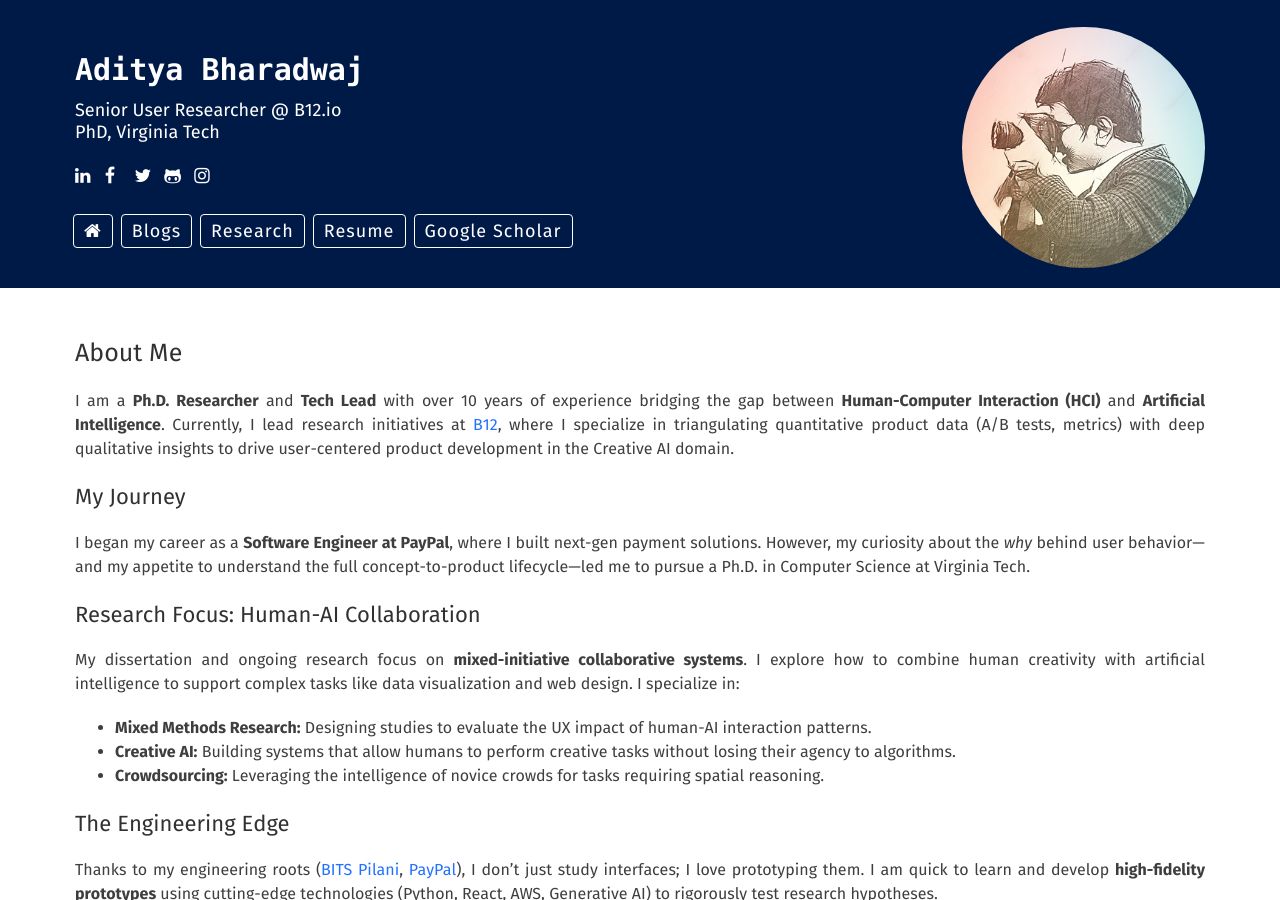
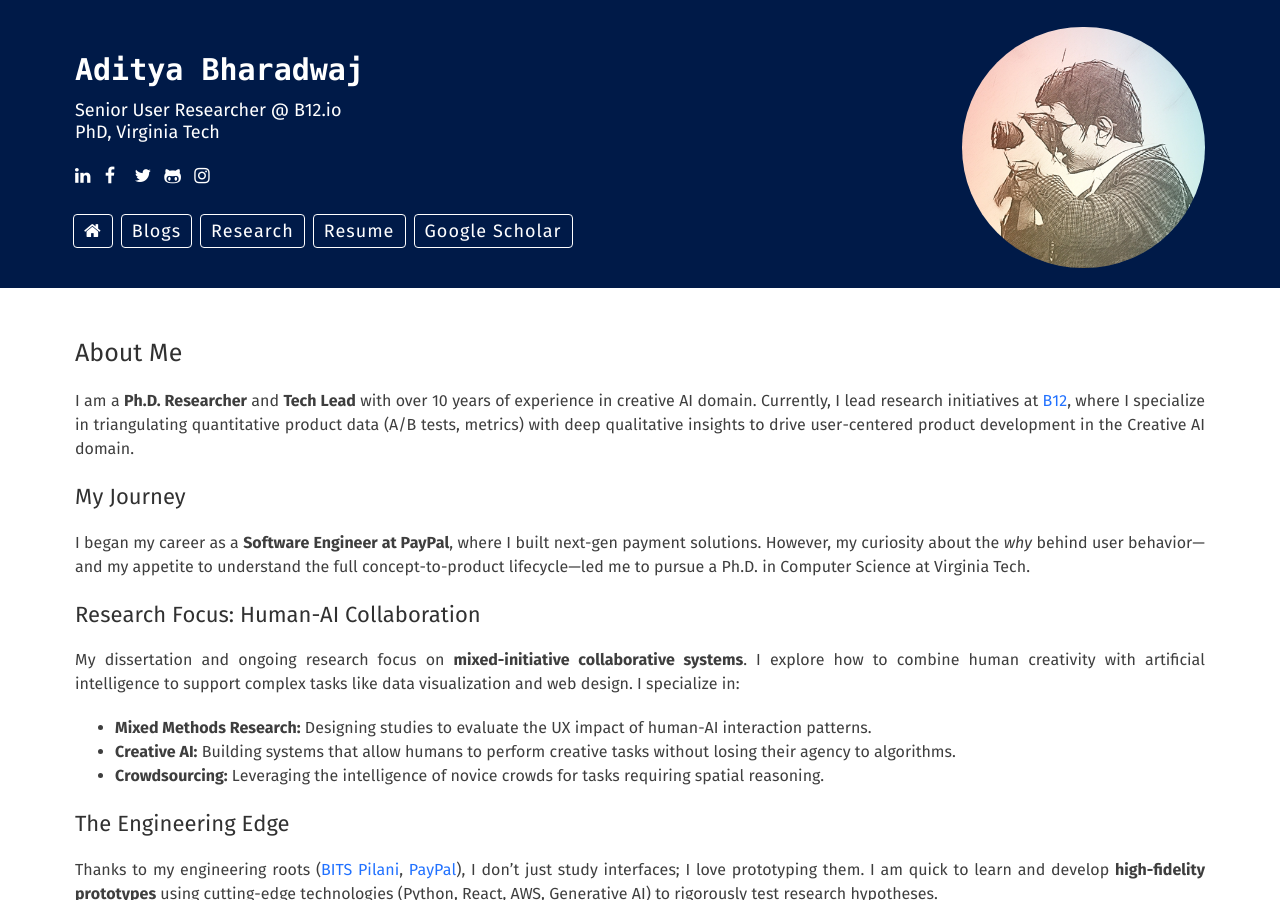
Before and after one commit to adbharadwaj/adbharadwaj.github.io, a Jekyll site: the page built from index.html, in a window 1280 px wide and 900 px high. Built offline with Jekyll 4.4.1, drawn with Linux system fonts in a browser that asks for light colours.

Commit message:
Revise About Me section for conciseness
Updated the description of professional experience for clarity.

```diff
--- a/index.html
+++ b/index.html
@@ -27,7 +27,7 @@ keywords: about page, about me
 <h3>About Me</h3>
 
 <p>
-  I am a <strong>Ph.D. Researcher</strong> and <strong>Tech Lead</strong> with over 10 years of experience bridging the gap between <strong>Human-Computer Interaction (HCI)</strong> and <strong>Artificial Intelligence</strong>. Currently, I lead research initiatives at <a href="https://b12.io/">B12</a>, where I specialize in triangulating quantitative product data (A/B tests, metrics) with deep qualitative insights to drive user-centered product development in the Creative AI domain.
+  I am a <strong>Ph.D. Researcher</strong> and <strong>Tech Lead</strong> with over 10 years of experience in creative AI domain. Currently, I lead research initiatives at <a href="https://b12.io/">B12</a>, where I specialize in triangulating quantitative product data (A/B tests, metrics) with deep qualitative insights to drive user-centered product development in the Creative AI domain.
 </p>
 
 <h4>My Journey</h4>
```
